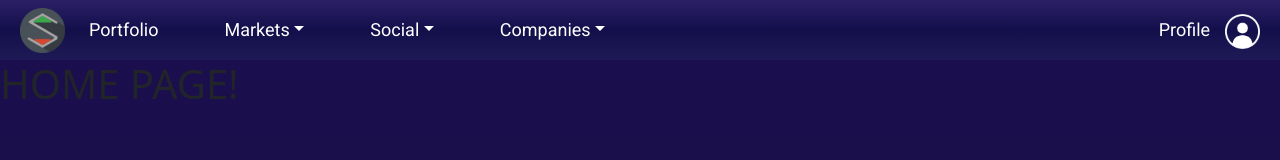
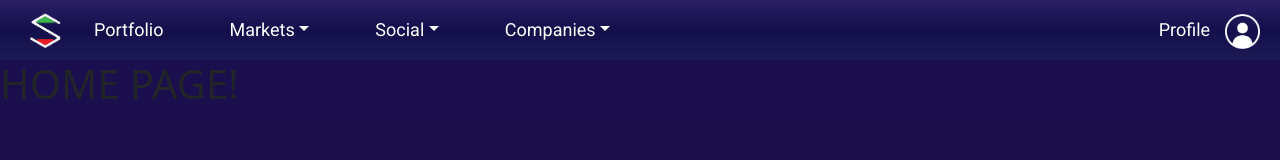
Before and after one commit to hjsith/Stocking-Up-V2, a React (Create React App) app in the folder client/: page /temp in a window 1280 px wide. Shown: the top 160 px of the page. Built offline with nearby package versions, Linux system fonts and the light colour scheme.

Commit message:
Changed logo design on navigation bar

```diff
--- a/client/src/components/NavBar.js
+++ b/client/src/components/NavBar.js
@@ -1,7 +1,7 @@
 import React from "react";
 import "../assets/css/navbar.scss";
 import { Navbar, Nav, NavDropdown } from "react-bootstrap";
-import logo from "../assets/images/stocking-up.png";
+import logo from "../assets/images/LogowithoutB.png";
 import profileIcon from "../assets/images/ProfileIcon.png";
 
 const NavBar = () => {
@@ -10,8 +10,8 @@ const NavBar = () => {
       <Navbar.Brand className="Logo" href="/temp">
         <img
           src={logo}
-          width="45"
-          height="45"
+          width="50"
+          height="50"
           className="align-top"
           alt="Logo"
         />
```
Also changed, not shown: client/src/assets/images/Lightlogo.png (deleted), client/src/assets/images/LogowithoutB.png (added).
